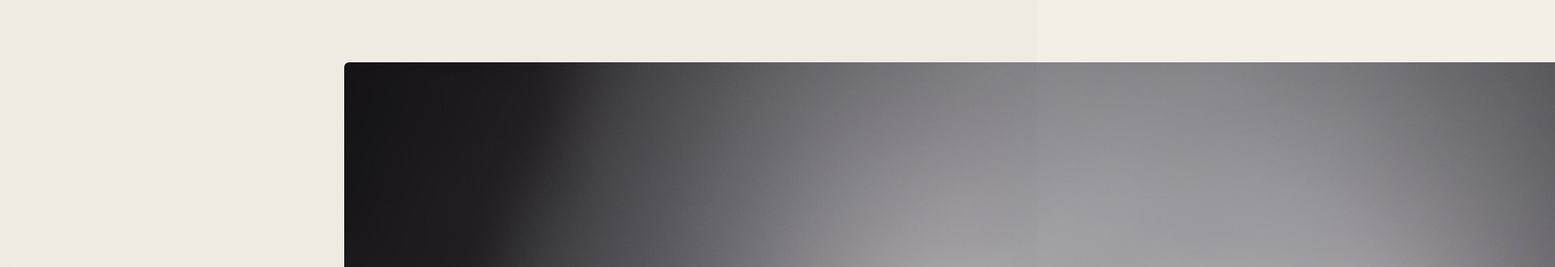
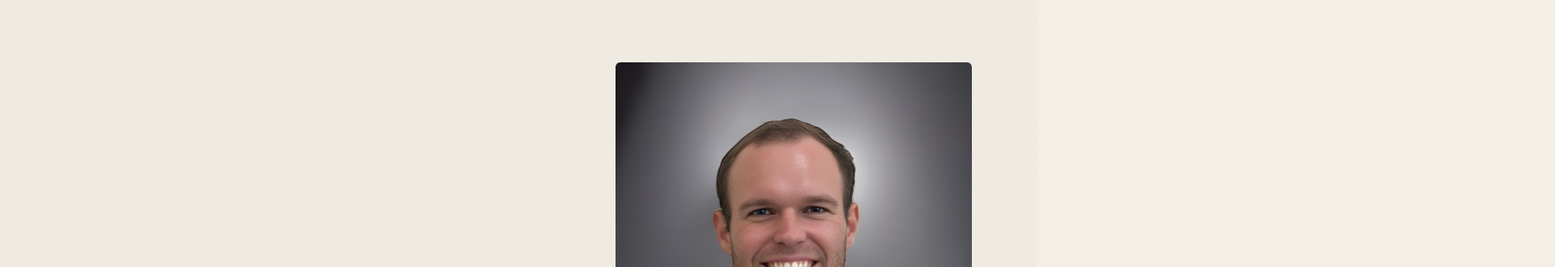
Before and after one commit to blakebeyel-bot/legal-overflow, an Astro site: page /about in a window 1280 px wide. Shown: the part 80-410 px from the top of the page at 81% size, 1920 px wide, since content can reach past the window. Built offline with nearby package versions, Linux system fonts and the light colour scheme; Astro itself is replaced by a stand-in of ours.

Commit message:
Constrain About page portrait image to its container

```diff
--- a/public/styles.css
+++ b/public/styles.css
@@ -1221,7 +1221,8 @@ a { color: inherit; text-decoration: none; }
 .about-kicker { font-family: var(--mono); font-size: 11.5px; color: var(--accent-deep); letter-spacing: .08em; text-transform: uppercase; margin-bottom: 24px; }
 .about-title { font-family: var(--serif); font-weight: 400; font-size: clamp(52px, 8vw, 130px); line-height: .9; letter-spacing: -.025em; margin: 0; }
 .about-title em { color: var(--accent-deep); }
-.about-portrait { position: relative; aspect-ratio: 4/5; border-radius: 6px; overflow: hidden; }
+.about-portrait { position: relative; aspect-ratio: 4/5; border-radius: 6px; overflow: hidden; max-width: 440px; margin-left: auto; }
+.about-portrait img { display: block; width: 100%; height: 100%; object-fit: cover; }
 .about-portrait .ph-label { font-size: 11px; }
 .about-bio { max-width: 66ch; margin: 60px auto; font-family: var(--serif); font-size: 22px; line-height: 1.55; }
 .about-bio p { margin: 0 0 28px; }
@@ -1295,7 +1296,8 @@ a { color: inherit; text-decoration: none; }
 .about-kicker { font-family: var(--mono); font-size: 11.5px; color: var(--accent-deep); letter-spacing: .08em; text-transform: uppercase; margin-bottom: 24px; }
 .about-title { font-family: var(--serif); font-weight: 400; font-size: clamp(52px, 8vw, 130px); line-height: .9; letter-spacing: -.025em; margin: 0; }
 .about-title em { color: var(--accent-deep); }
-.about-portrait { position: relative; aspect-ratio: 4/5; border-radius: 6px; overflow: hidden; }
+.about-portrait { position: relative; aspect-ratio: 4/5; border-radius: 6px; overflow: hidden; max-width: 440px; margin-left: auto; }
+.about-portrait img { display: block; width: 100%; height: 100%; object-fit: cover; }
 .about-portrait .ph-label { font-size: 11px; }
 .about-bio { max-width: 66ch; margin: 60px auto; font-family: var(--serif); font-size: 22px; line-height: 1.55; }
 .about-bio p { margin: 0 0 28px; }
```
